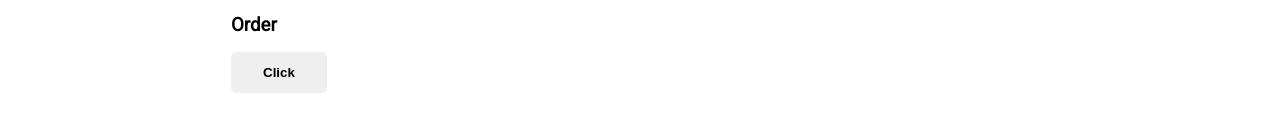
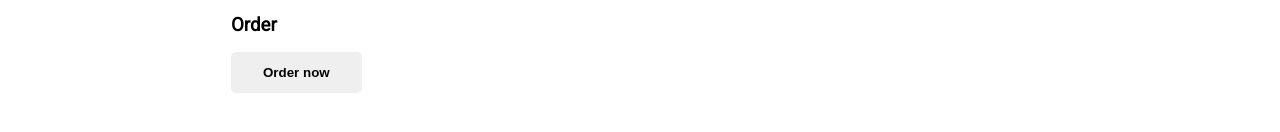
Before and after one commit to Juxoola/React_Study, a React (Vite) app in the folder vite-project-intr/: page / in a window 1280 px wide. Shown: the part 510-642 px from the top of the page. Built offline with nearby package versions, Linux system fonts and the light colour scheme.

Commit message:
Изменение название 1 вар

```diff
--- a/vite-project-intr/src/App.jsx
+++ b/vite-project-intr/src/App.jsx
@@ -1,7 +1,7 @@
 import Header from "./components/Header"
 import { menu } from "./data"
 import MenuItem from "./components/MenuItem"
-import Button from "./components/Button"
+import Button from "./components/Button/Button"
 export default function App() {
   return(
     <div>
@@ -18,7 +18,7 @@
         </section>
         <section>
           <h3>Order</h3>
-          <Button></Button>
+          <Button text='Order now'/>
         </section>
       </main>
     </div>
--- a/vite-project-intr/src/components/Button.jsx
+++ /dev/null
@@ -1,6 +0,0 @@
-import './Button.css'
-export default function Button() {
-    return(
-        <button className='button'>Click</button>
-    )
-}
--- /dev/null
+++ b/vite-project-intr/src/components/Button/Button.jsx
@@ -0,0 +1,6 @@
+import './Button.css'
+export default function Button({text}) {
+    return(
+        <button className='button'>{text}</button>
+    )
+}
```
Also changed, not shown: vite-project-intr/src/components/Button/Button.css (renamed from vite-project-intr/src/components/Button.css).
